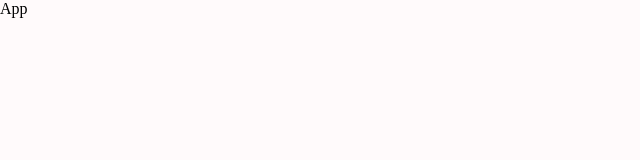
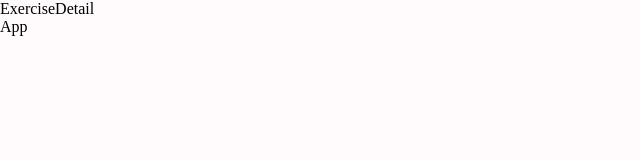
Before and after one commit to benshabbat/GYM, a React (Create React App) app: page /execise/1 in a window 1280 px wide. Before the commit this address had no page. Shown: the top 160 px of the page, without its empty margins (0-640 px from the left). Built offline with nearby package versions, Linux system fonts and the light colour scheme.

Commit message:
added two routs home and exercises

```diff
--- a/src/App.js
+++ b/src/App.js
@@ -2,14 +2,17 @@ import React from "react";
 import "./app.css";
 import { BrowserRouter, Routes, Route } from "react-router-dom";
 import { Box } from "@mui/material";
-
+import Navbar from "./components/NavBar";
+import Home from "./pages/Home";
+import ExerciseDetail from "./pages/ExerciseDetail";
 const App = () => {
   return (
     <BrowserRouter>
       <Box width="400px">
 
         <Routes>
-
+          <Route path="/" element={<Home/>}/>
+          <Route path="/execise/:id" element={<ExerciseDetail/>}/>
         </Routes>
         <div>App</div>
       </Box>
--- /dev/null
+++ b/src/pages/ExerciseDetail.jsx
@@ -0,0 +1,9 @@
+import React from 'react'
+
+const ExerciseDetail = () => {
+  return (
+    <div>ExerciseDetail</div>
+  )
+}
+
+export default ExerciseDetail
```
Also changed, not shown: src/pages/ExcerciseDetail.jsx (deleted, +0 -9 lines).
